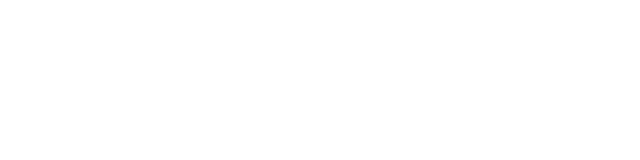
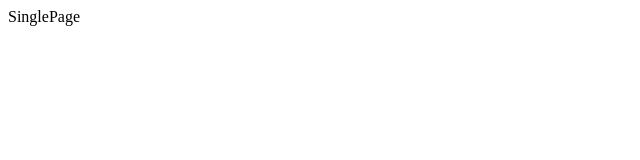
Before and after one commit to nadesh52/pokemon-app, a React (Vite) app: page /p/1 in a window 1280 px wide. Before the commit this address had no page. Shown: the top 160 px of the page, without its empty margins (0-640 px from the left). Built offline with nearby package versions, Linux system fonts and the light colour scheme.

Commit message:
create new single page

```diff
--- a/src/App.tsx
+++ b/src/App.tsx
@@ -3,11 +3,13 @@ import { Routes, Route } from "react-router-dom";
 import Login from "./Login";
 import PokemonsTable from "./PokemonsTable";
 import MainLayout from "./components/MainLayout";
+import SinglePage from "./SinglePage";
 
 function App() {
   return (
     <Routes>
       <Route path="/p" element={<PokemonsTable layout={MainLayout} />} />
+      <Route path="/p/:id" element={<SinglePage />} />
       <Route path="/" element={<Login />} />
     </Routes>
   );
--- /dev/null
+++ b/src/SinglePage.tsx
@@ -0,0 +1,7 @@
+import React from "react";
+
+const SinglePage = () => {
+  return <div>SinglePage</div>;
+};
+
+export default SinglePage;
--- a/src/components/FilterType.tsx
+++ b/src/components/FilterType.tsx
@@ -1,10 +1,9 @@
-import { Box, Stack, Radio } from "@mui/material";
+import { Box, Stack, Radio, Tooltip } from "@mui/material";
 import React, { useState } from "react";
-
 import { typePokemon } from "../types/Pokemon";
 
-function FilterType({ selectedType }: any) {
-  const [selectedValue, setSelectedValue] = useState("all");
+function FilterType({ selectedType }) {
+  const [selectedValue, setSelectedValue] = useState<string>("all");
 
   const handleChange = (event: React.ChangeEvent<HTMLInputElement>) => {
     setSelectedValue(event.target.value);
@@ -16,6 +15,7 @@ function FilterType({ selectedType }: any) {
       <Stack direction="row" justifyContent="center" alignItems="center">
         {typePokemon.map((type, i) => (
           <Box key={i}>
+            <Tooltip title={type} placement="top" disableInteractive>
               <Radio
                 checked={selectedValue === type}
                 onChange={handleChange}
@@ -37,6 +37,7 @@ function FilterType({ selectedType }: any) {
                   />
                 }
               />
+            </Tooltip>
           </Box>
         ))}
       </Stack>
```
Lines whose indentation alone changed are shown as unchanged.
